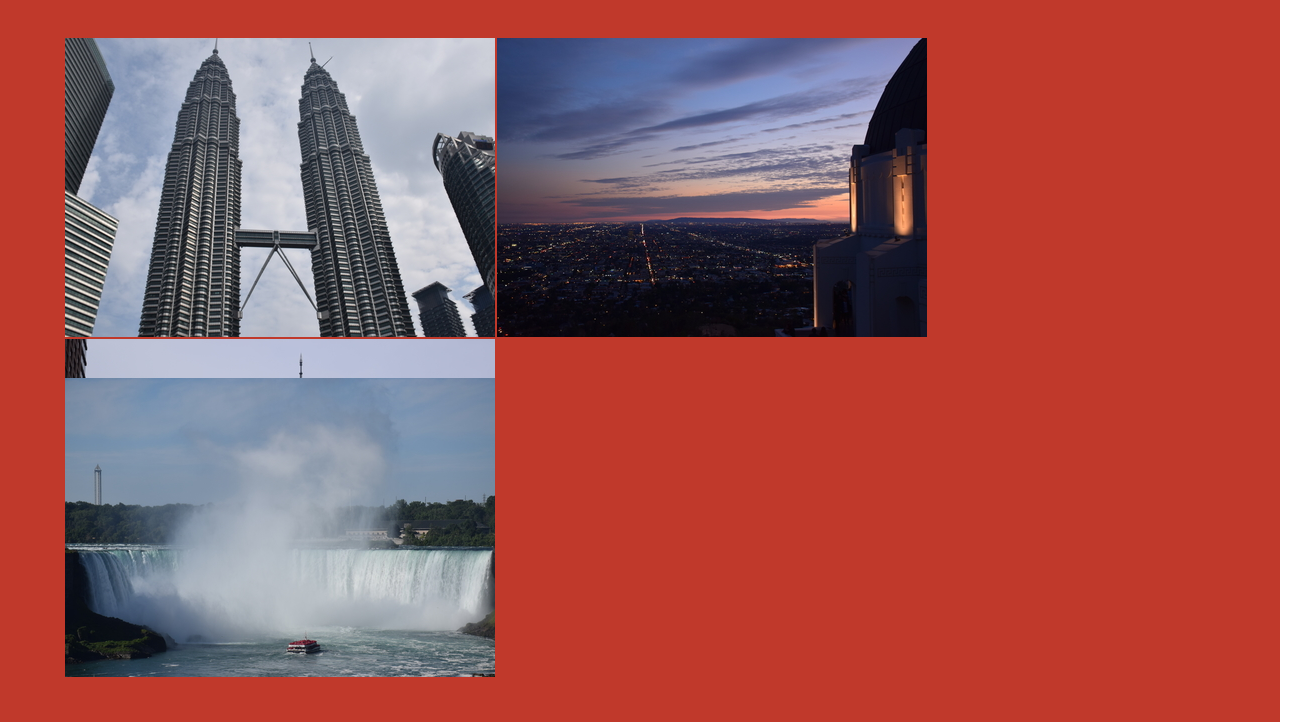
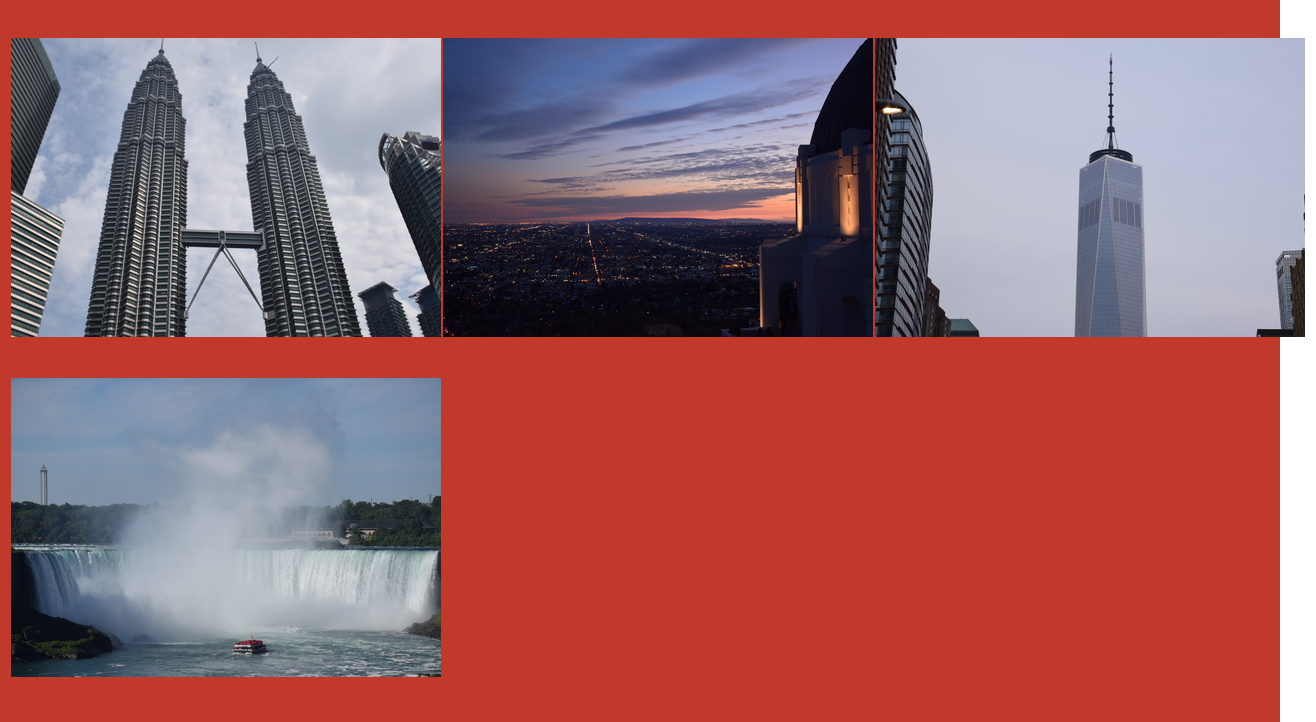
Before and after one commit to Siimon13/k3vinfoo.github.io, a plain HTML site: page Photos/index.html in a window 1280 px wide. Shown: the part 98-820 px from the top of the page, 1316 px wide, since content can reach past the window. Drawn offline with nearby package versions, Linux system fonts and the light colour scheme; files whose address does not match are found by name.

Commit message:
updated files

```diff
--- a/AboutMe/css/styles.css
+++ b/AboutMe/css/styles.css
@@ -96,6 +96,7 @@ header nav ul li a {
 
 .container {
     font-family: 'Raleway', sans-serif;
+    height: 100%;
     background-color: #48C9B0;
     font-size: 0em;
     padding-top: 125px;
--- a/Photos/css/styles.css
+++ b/Photos/css/styles.css
@@ -99,7 +99,8 @@ header nav ul li a {
 .container {
     background-color: #C0392B;
     width: 100%;
-    min-height: 100%;
+    /*min-height: 100%;*/
+    height: 100%;
     padding-top: 10px;
     padding-bottom: 10px;
     margin: 0 auto;
@@ -108,7 +109,8 @@ header nav ul li a {
 }
 
 .thumbnail {
-    width: 90%;
+    /*width: 90%;*/
+    width: 1296px;
     height: 300px;
     font-size: 0em;
     margin: 20px auto;
```
